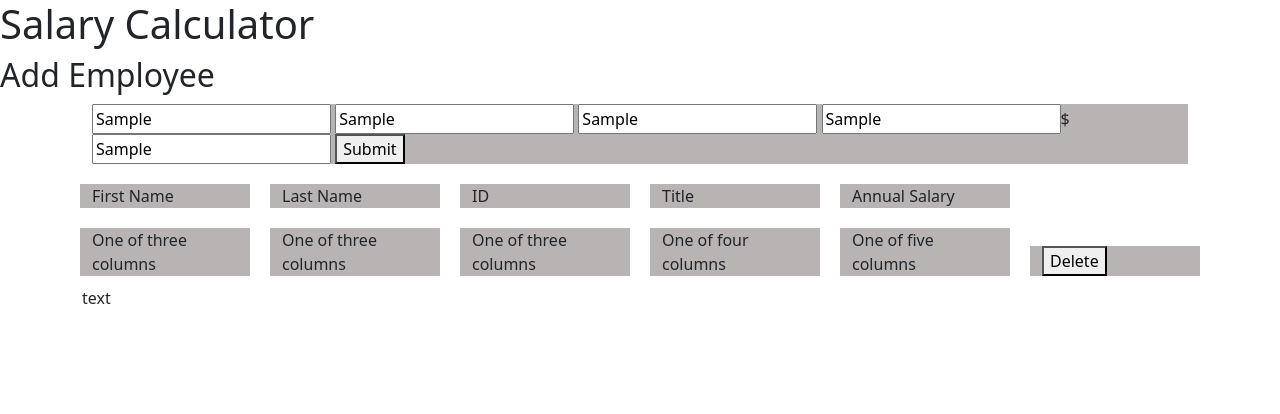
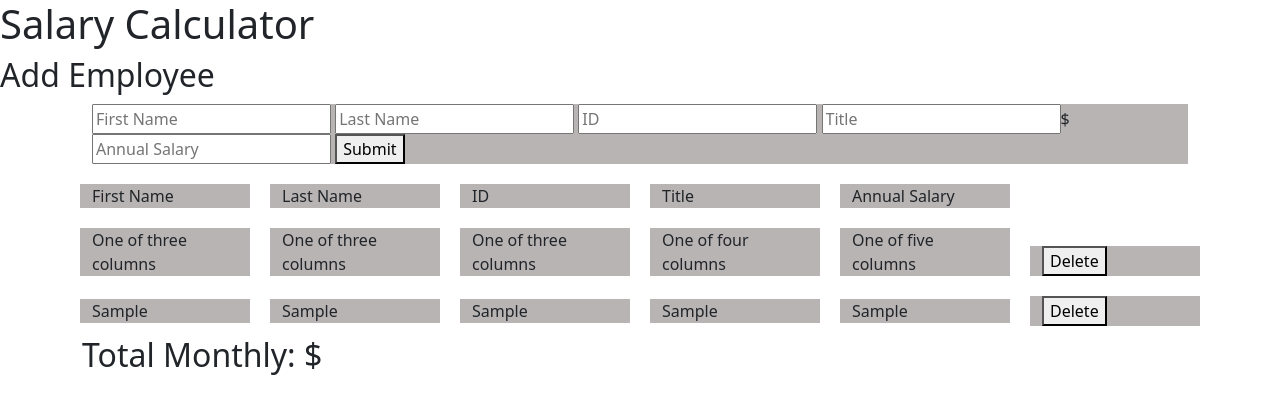
Before and after one commit to JoshuaDavidOren/jquery-salary-calculator, a plain HTML site: page index.html in a window 1280 px wide. Both pictures are taken after typing "Sample", "Sample", "Sample", "Sample", "Sample" into the empty fields and a click on the button "Submit". Drawn offline with nearby package versions, Linux system fonts and the light colour scheme.

Commit message:
total monthy is working in js

```diff
--- a/client.js
+++ b/client.js
@@ -3,7 +3,9 @@ $(document).ready(connected);
 
 function connected() {
     console.log('JQ');
-    $('#theSubmitBuatton').on('click', swearToMe, howMuch);
+    $('#theSubmitBuatton').on('click', howMuch);
+    $('#theSubmitBuatton').on('click', swearToMe);
+
 
 }
 
@@ -34,10 +36,13 @@ function swearToMe() {
 
 }
 
+let anSal = 0;
+
 function howMuch() {
     console.log('is it working')
+    anSal += ($('#annualSalary').val() / 1)
+    let moneyMath = anSal / 12;
     let el = $('#monthly');
     el.empty();
-    el.append('text');
+    el.append('Total Monthly: $ ', moneyMath);
 }
-//let moneyMath = ('Total Monthly: $ ' + $('#annualSalary').val() / 1);
--- a/index.html
+++ b/index.html
@@ -68,8 +68,9 @@
                 </div>
             </div>
         </div>
-        <div id=monthly>
-            <h2>Total Monthly: $</h2>
+        <div>
+            <h2 id=monthly>Total Monthly: $</h2>
+
         </div>
     </div>
 
```
